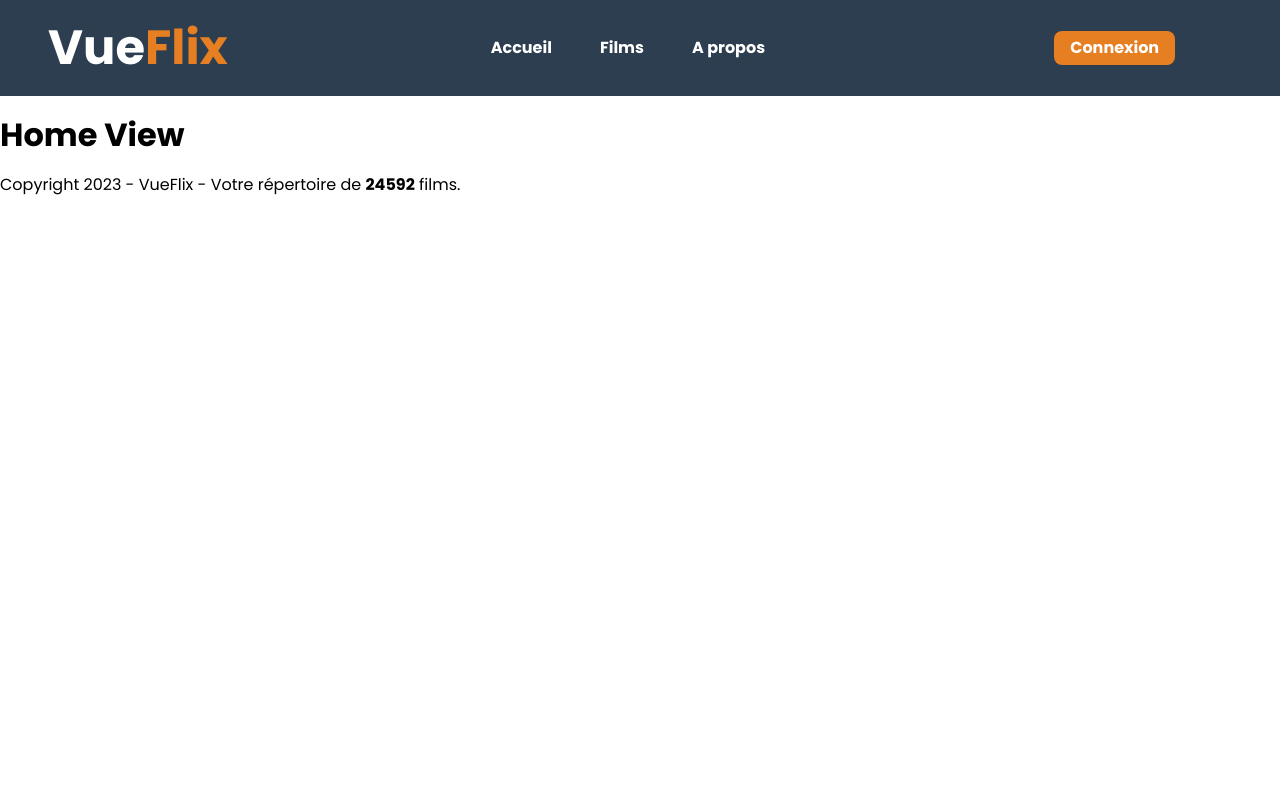
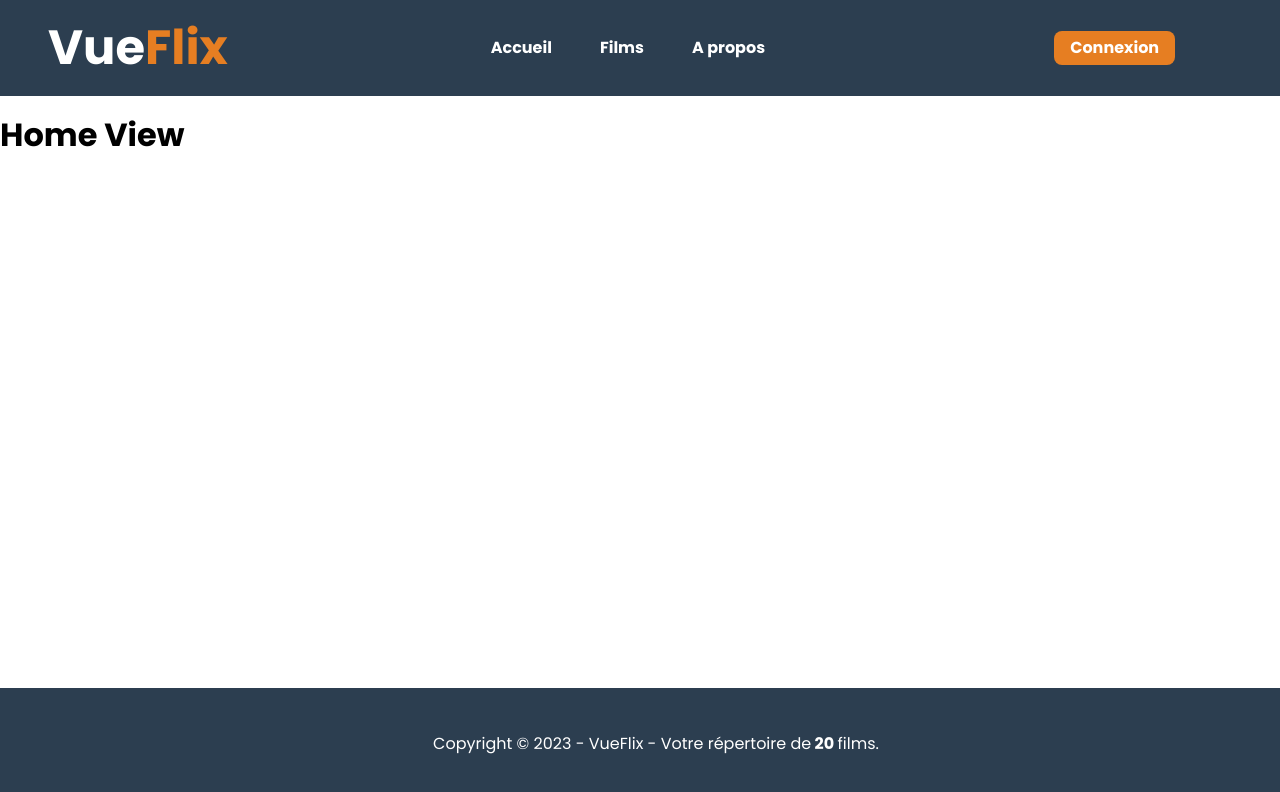
Before and after one commit to LoicDelplace/Vueflix, a Vue app: page / in a window 1280 px wide. Shown: the top 792 px of the page. Built offline with nearby package versions, Linux system fonts and the light colour scheme.

Commit message:
⚙ Changes - position footer + some ✨

```diff
--- a/src/components/FooterComponent.vue
+++ b/src/components/FooterComponent.vue
@@ -1,10 +1,38 @@
 <template>
     <footer>
-        <p>Copyright {{ yearDate }} - VueFlix - Votre répertoire de <b>{{ moviesNb }}</b> films.</p>
+        Copyright © {{ yearDate }} - VueFlix - Votre répertoire de <span class="bold">&nbsp;{{moviesNb}}&nbsp;</span> films.
     </footer>
 </template>
 
 <script setup>
 const yearDate = new Date().getFullYear();
-const moviesNb = 24592;
+const moviesNb = "20";
 </script>
+
+
+<style lang="scss">
+footer {
+    width: 100%;
+    height: 5rem;
+    display:flex;
+    justify-content: center;
+    align-items: center;
+    position: absolute;
+    bottom:0;
+    left:0;
+    right:0;
+    font-size: 1rem;
+    background-color: #2c3e50;
+    color: white;
+    text-align: center;
+    padding: 1rem;
+    p{
+        display:flex;
+        justify-content: center;
+        align-items: center;
+    }
+    .bold {
+        font-weight: bold;
+    }
+}
+</style>
```
